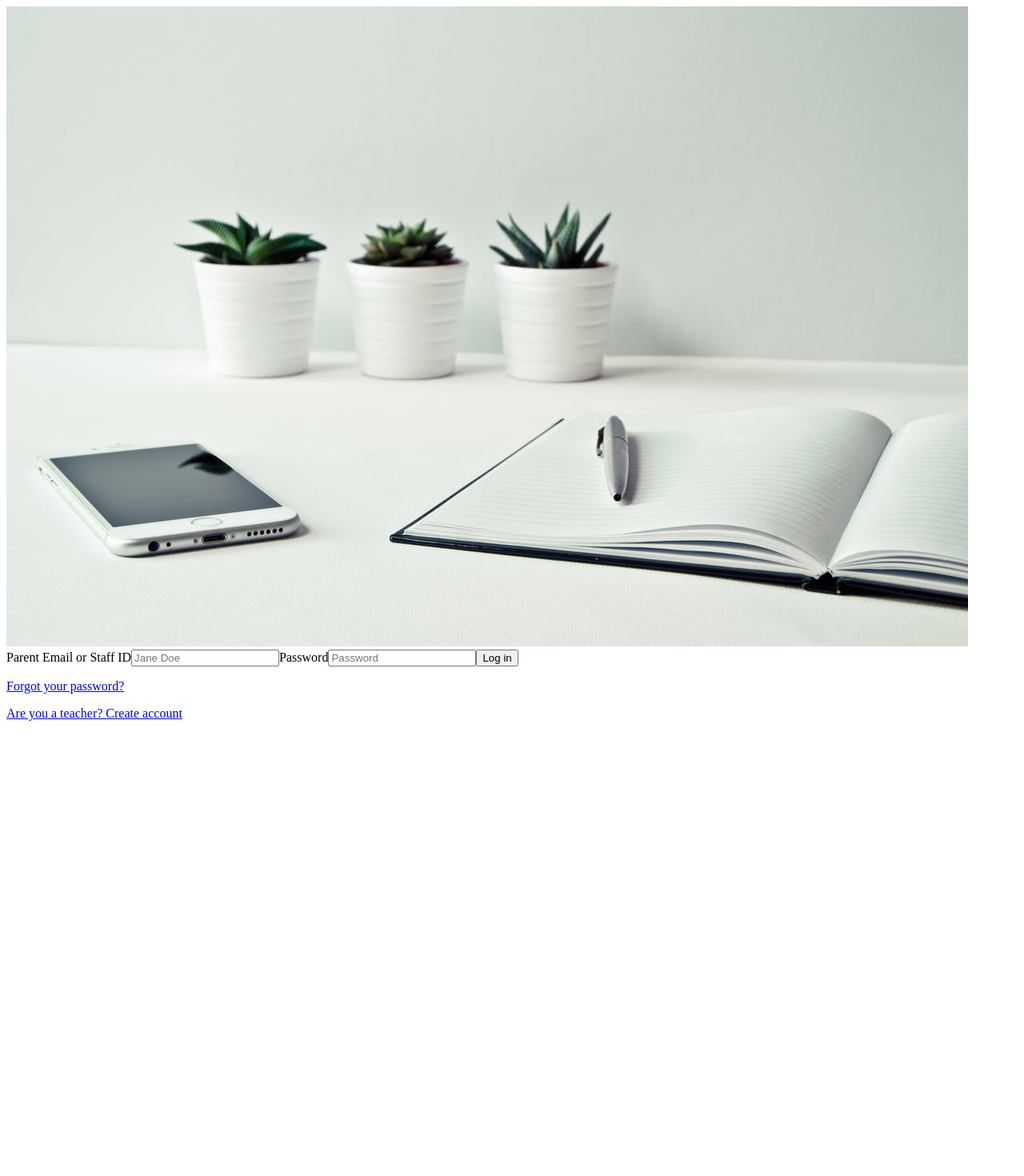
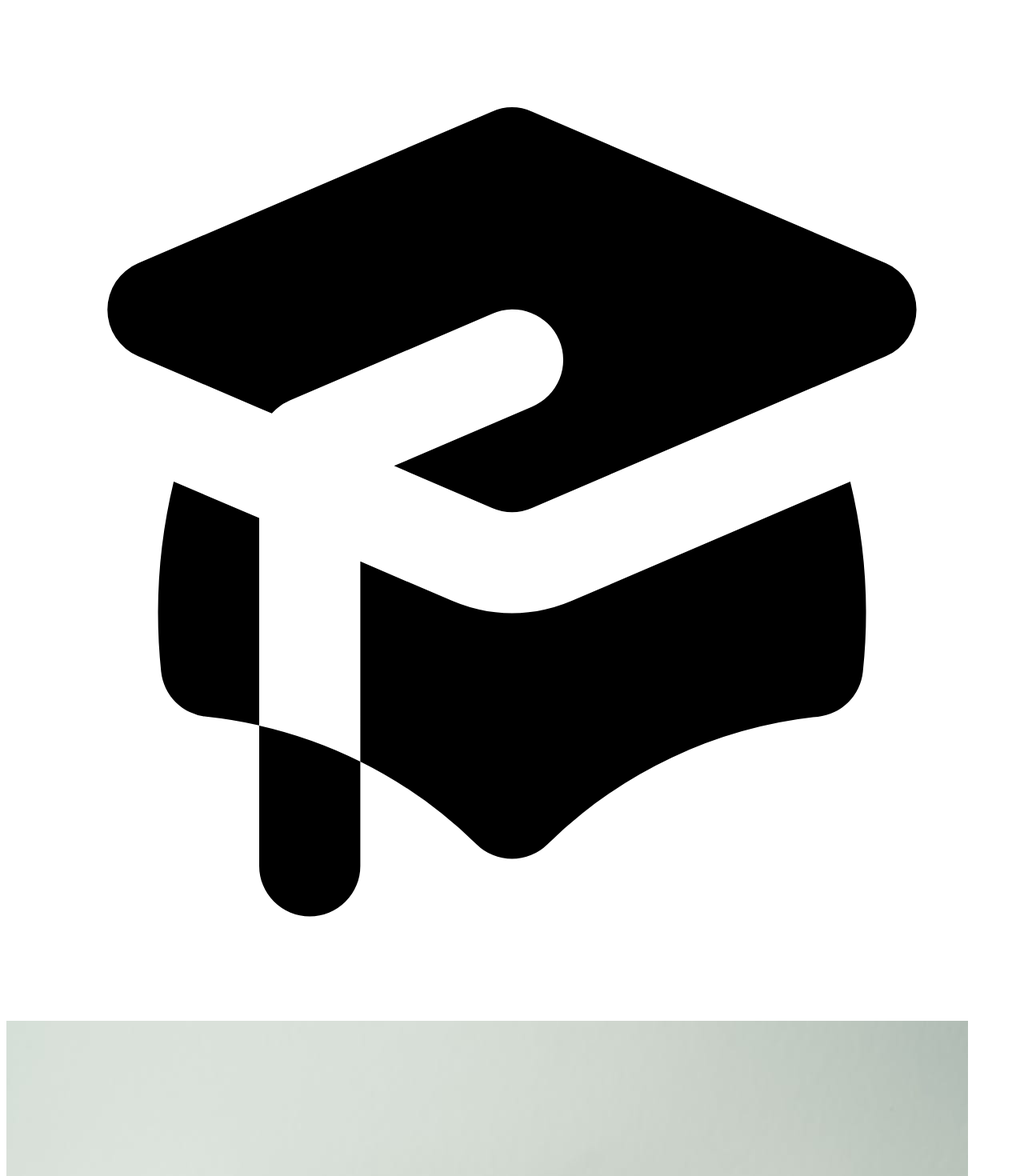
Before and after one commit to mnnlthmpsn/ics-next, a Next.js app: page / in a window 1280 px wide. Shown: the top 1470 px of the page at 80% size. Before the commit the page ends 917 px from the top, so only its background shows below. Built offline with nearby package versions, Linux system fonts and the light colour scheme.

Commit message:
centered loader

```diff
--- a/components/loader.js
+++ b/components/loader.js
@@ -1,11 +1,11 @@
 export const MyLoader = () => {
     return (
-        <div className="w-full h-full fixed block top-0 left-0 bg-white z-50 opacity-75">
+        <div className="w-full h-full fixed bg-gray-300 z-50 opacity-75">
             <span className="text-blue-400 opacity-75 top-1/2 my-0 mx-auto block relative w-0 h-0">
-                <span className="flex absolute h-24 w-24">
-                    <span className="animate-ping absolute inline-flex h-full w-full rounded-full bg-blue-400"></span>
-                    <span className="relative inline-flex items-center justify-center rounded-full h-24 w-24 bg-blue-600">
-                    <svg xmlns="http://www.w3.org/2000/svg" className="h-10 w-10 text-white" viewBox="0 0 20 20" fill="currentColor">
+                <span className="flex justify-center h-24">
+                    <span className="absolute  animate-ping flex items-center justify-center rounded-full h-24 w-24 bg-blue-600"></span>
+                    <span className="absolute top-0 flex items-center justify-center rounded-full h-24 w-24 bg-blue-600">
+                        <svg xmlns="http://www.w3.org/2000/svg" className="h-10 w-10 text-white" viewBox="0 0 20 20" fill="currentColor">
                             <path d="M10.394 2.08a1 1 0 00-.788 0l-7 3a1 1 0 000 1.84L5.25 8.051a.999.999 0 01.356-.257l4-1.714a1 1 0 11.788 1.838L7.667 9.088l1.94.831a1 1 0 00.787 0l7-3a1 1 0 000-1.838l-7-3zM3.31 9.397L5 10.12v4.102a8.969 8.969 0 00-1.05-.174 1 1 0 01-.89-.89 11.115 11.115 0 01.25-3.762zM9.3 16.573A9.026 9.026 0 007 14.935v-3.957l1.818.78a3 3 0 002.364 0l5.508-2.361a11.026 11.026 0 01.25 3.762 1 1 0 01-.89.89 8.968 8.968 0 00-5.35 2.524 1 1 0 01-1.4 0zM6 18a1 1 0 001-1v-2.065a8.935 8.935 0 00-2-.712V17a1 1 0 001 1z" />
                         </svg>
                     </span>
--- a/pages/index.js
+++ b/pages/index.js
@@ -2,6 +2,7 @@ import { useEffect, useState } from 'react'
 import { useRouter } from 'next/router'
 import { login } from '../api/base'
 import { showToast } from '../components/helpers'
+import { MyLoader } from '../components/loader'
 
 const Home = () => {
 
@@ -33,7 +34,10 @@ const Home = () => {
   }
 
   return (
+    <>
+    <MyLoader />
     <div className="flex items-center min-h-screen p-6 bg-gray-100">
+
       <div
         className="flex-1 h-full max-w-4xl mx-auto overflow-hidden bg-white rounded-lg dark:bg-gray-800"
       >
@@ -96,6 +100,7 @@ const Home = () => {
         </div>
       </div>
     </div>
+    </>
   )
 }
 
```
